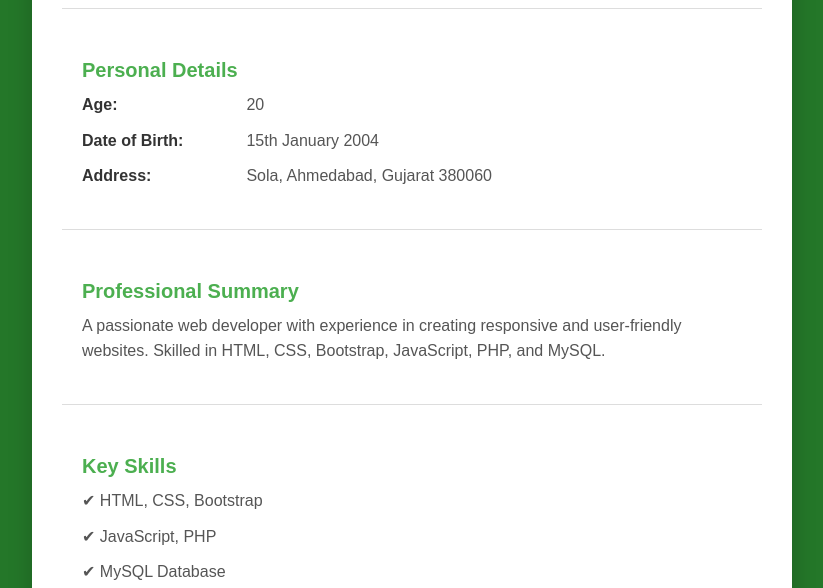
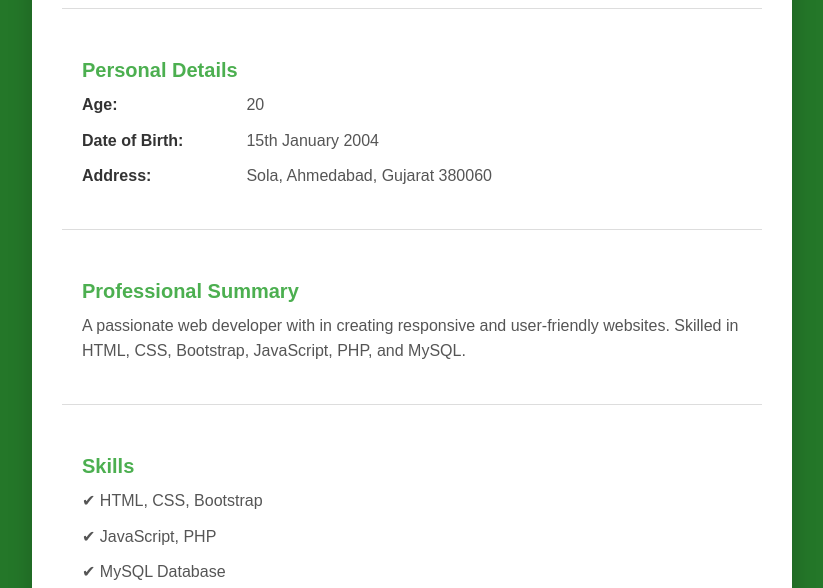
Before and after one commit to web-developer-prahlad/mybiodata, a plain HTML site: page index.html in a window 1280 px wide. Shown: the part 212-800 px from the top of the page, without its empty margins (228-1051 px from the left). Drawn offline with Linux system fonts and the light colour scheme.

Commit message:
Update index.html

```diff
--- a/index.html
+++ b/index.html
@@ -135,7 +135,7 @@
         <div class="section">
             <h2>Professional Summary</h2>
             <p>
-                A passionate web developer with experience in creating responsive and user-friendly websites. Skilled in HTML, CSS, Bootstrap, JavaScript, PHP, and MySQL.
+                A passionate web developer with in creating responsive and user-friendly websites. Skilled in HTML, CSS, Bootstrap, JavaScript, PHP, and MySQL.
               </p>
         </div>
 
@@ -143,7 +143,7 @@
 
         <!-- Skills -->
         <div class="section">
-            <h2>Key Skills</h2>
+            <h2>Skills</h2>
             <p>✔ HTML, CSS, Bootstrap</p>
             <p>✔ JavaScript, PHP</p>
             <p>✔ MySQL Database</p>
```
